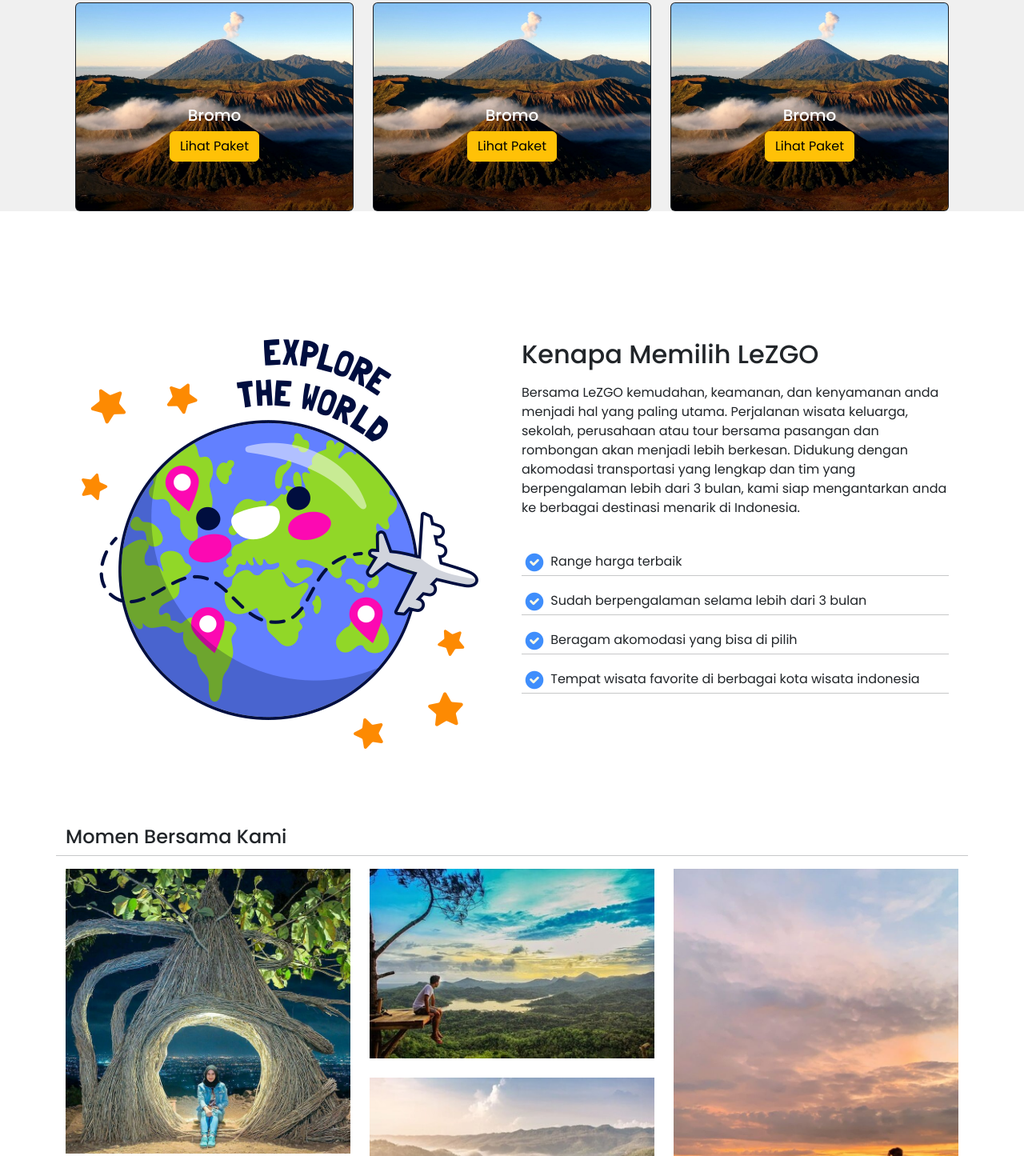
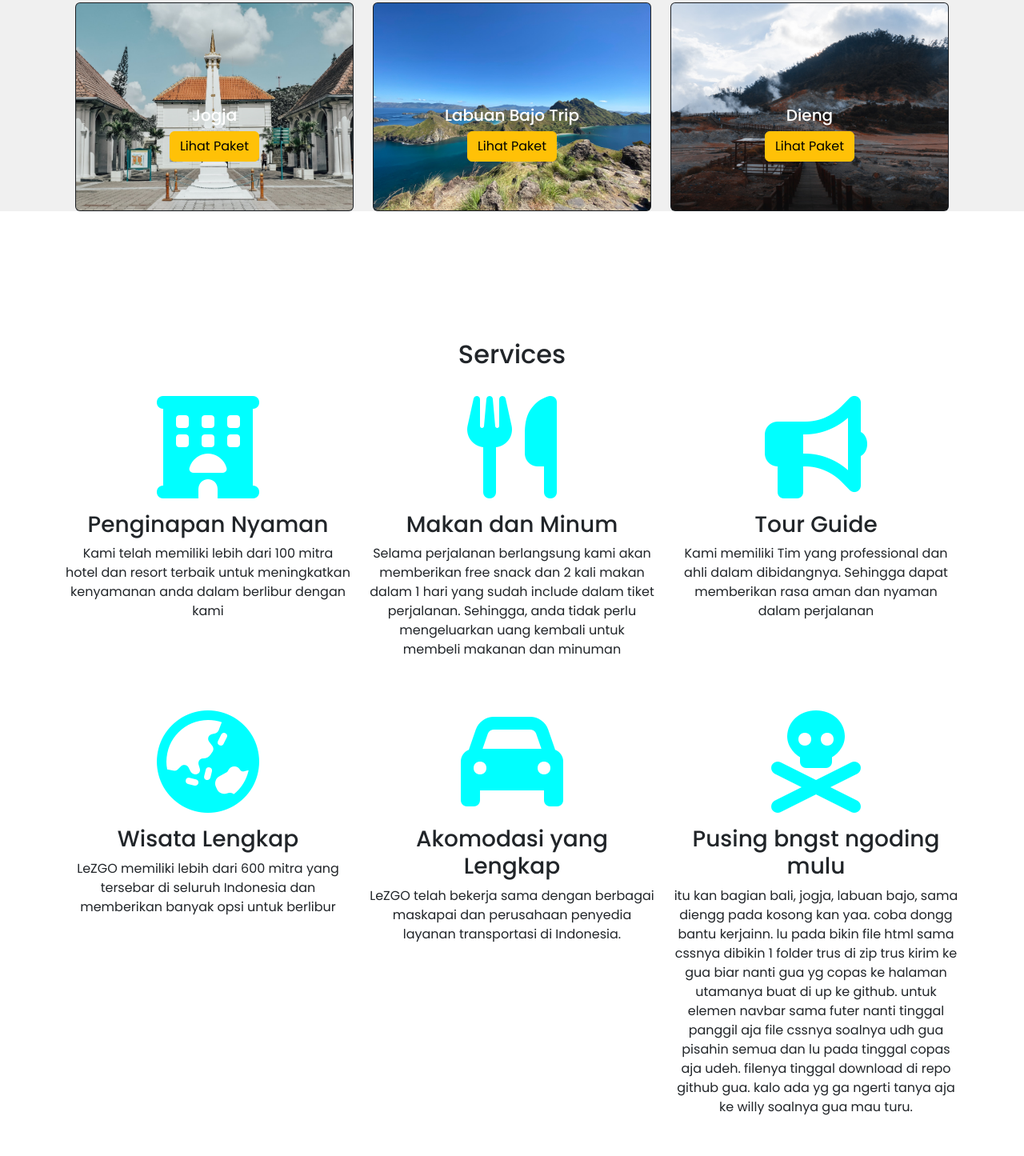
Before and after one commit to Xenopartyyy/IMK_PROJECT, a plain HTML site: page header.html in a window 1280 px wide. Shown: the part 1037-2482 px from the top of the page at 80% size. Drawn offline with nearby package versions, Linux system fonts and the light colour scheme; a script that the page names is missing.

Commit message:
berubah banyak

```diff
--- a/header.html
+++ b/header.html
@@ -1,25 +1,28 @@
 <!DOCTYPE html>
-<html lang="en" dir="ltr">
+<html lang="en">
   <head>
     <meta charset="utf-8" />
-    <meta name="viewport" content="width=device-width, initial-scale=1" />
-    <!-- bootstrap icon -->
+    <meta http-equiv="X-UA-Compatible" content="IE=edge" />
+    <meta name="viewport" content="width=device-width, initial-scale=1.0" />
+    <!-- icon -->
     <link rel="stylesheet" href="https://cdn.jsdelivr.net/npm/bootstrap-icons@1.10.2/font/bootstrap-icons.css">
 
     <!-- css -->
     <link rel="stylesheet" href="style.css" />
+    <!-- icon -->
+    <script src="https://kit.fontawesome.com/1e719314bf.js" crossorigin="anonymous"></script>
+
     <!-- Bootstrap -->
     <link href="https://cdn.jsdelivr.net/npm/bootstrap@5.2.2/dist/css/bootstrap.min.css" rel="stylesheet" integrity="sha384-Zenh87qX5JnK2Jl0vWa8Ck2rdkQ2Bzep5IDxbcnCeuOxjzrPF/et3URy9Bv1WTRi" crossorigin="anonymous" />
-    <link rel="stylesheet" href="bs/css/bootstrap.min.css" />
 
     <!-- AOS -->
     <link rel="stylesheet" href="https://unpkg.com/aos@next/dist/aos.css" />
 
-    <!-- Icon -->
+    <!-- Font -->
     <link rel="stylesheet" href="https://fonts.googleapis.com/css2?family=Material+Symbols+Outlined:opsz,wght,FILL,GRAD@48,400,0,0" />
 
     <!-- font awesome -->
-    <link href='//maxcdn.bootstrapcdn.com/font-awesome/4.1.0/css/font-awesome.min.css' id='fontawesome' rel='stylesheet' type='text/css'/>
+    <!-- <link href='//maxcdn.bootstrapcdn.com/font-awesome/4.1.0/css/font-awesome.min.css' id='fontawesome' rel='stylesheet' type='text/css'/> -->
     <!-- icon -->
     <link rel="icon" href="pesawat.png">
     <title>LeZGO</title>
@@ -125,27 +128,27 @@
                <div class="row row-cols-1 row-cols-lg-3 g-4">
                   <div class="col">
                      <div class="card text-bg-dark">
-                        <img src="bromo/images-bromo/bromo1-4-3.jpg" class="card-img" alt="...">
+                        <img src="jogja/jogja1.jpg" class="card-img" alt="...">
                         <div class="card-img-overlay">
-                          <h5 class="card-title">Bromo</h5>
+                          <h5 class="card-title">Jogja</h5>
                           <a class="btn btn-warning" href="bromo.html" role="button">Lihat Paket</a>
                         </div>
                       </div>
                   </div>
                   <div class="col">
                      <div class="card text-bg-dark">
-                        <img src="bromo/images-bromo/bromo1-4-3.jpg" class="card-img" alt="...">
+                        <img src="labuan-bajo/bajo1.jpg" class="card-img" alt="...">
                         <div class="card-img-overlay">
-                          <h5 class="card-title">Bromo</h5>
+                          <h5 class="card-title">Labuan Bajo Trip</h5>
                           <a class="btn btn-warning" href="bromo.html" role="button">Lihat Paket</a>
                         </div>
                       </div>
                   </div>
                   <div class="col">
                      <div class="card text-bg-dark">
-                        <img src="bromo/images-bromo/bromo1-4-3.jpg" class="card-img" alt="...">
+                        <img src="dieng/dieng1.jpg" class="card-img" alt="...">
                         <div class="card-img-overlay">
-                          <h5 class="card-title">Bromo</h5>
+                          <h5 class="card-title">Dieng</h5>
                           <a class="btn btn-warning" href="bromo.html" role="button">Lihat Paket</a>
                         </div>
                       </div>
@@ -154,11 +157,59 @@
             </div>
     </section>
 
+    <!-- Services -->
+    <section id="service">
+      <div class="container">
+        <div class="row text-center mb-4">
+          <div class="col">
+            <h2>Services</h2>
+          </div>
+        </div>
+      </div>
+      <div class="container">
+        <div class="row row-cols-1 row-cols-lg-3 g-4 mb-5 text-center">
+          <div class="col">
+            <i class="fa-solid fa-hotel fa-8x mb-3"></i>
+            <h3>Penginapan Nyaman</h3>
+            <p>Kami telah memiliki lebih dari 100 mitra hotel dan resort terbaik untuk meningkatkan kenyamanan anda dalam berlibur dengan kami</p>
+          </div>
+          <div class="col">
+            <i class="fa-solid fa-utensils fa-8x mb-3"></i>
+            <h3>Makan dan Minum</h3>
+            <p>Selama perjalanan berlangsung kami akan memberikan free snack dan 2 kali makan dalam 1 hari yang sudah include dalam tiket perjalanan. Sehingga, anda tidak perlu mengeluarkan uang kembali untuk membeli makanan dan minuman</p>
+          </div>
+          <div class="col">
+            <i class="fa-solid fa-bullhorn fa-8x mb-3"></i>
+            <h3>Tour Guide</h3>
+            <p>Kami memiliki Tim yang professional dan ahli dalam dibidangnya. Sehingga dapat memberikan rasa aman dan nyaman dalam perjalanan</p>
+          </div>
+        </div>
+        <div class="row row-cols-1 row-cols-lg-3 g-4 mb-3 text-center">
+          <div class="col">
+            <i class="fa-solid fa-earth-asia fa-8x mb-3"></i>
+            <h3>Wisata Lengkap</h3>
+            <p>LeZGO memiliki lebih dari 600 mitra yang tersebar di seluruh Indonesia dan memberikan banyak opsi untuk berlibur</p>
+          </div>
+          <div class="col">
+            <i class="fa-solid fa-car fa-8x mb-3"></i>
+            <h3>Akomodasi yang Lengkap</h3>
+            <p>LeZGO telah bekerja sama dengan berbagai maskapai dan perusahaan penyedia layanan transportasi di Indonesia.</p>
+          </div>
+          <div class="col">
+            <i class="fa-solid fa-skull-crossbones fa-8x mb-3"></i>
+            <h3>Pusing bngst ngoding mulu</h3>
+            <p>itu kan bagian bali, jogja, labuan bajo, sama diengg pada kosong kan yaa. coba dongg bantu kerjainn. lu pada bikin file html sama cssnya dibikin 1 folder trus di zip trus kirim ke gua biar nanti gua yg copas ke halaman utamanya buat di up ke github. untuk elemen navbar sama futer nanti tinggal panggil aja file cssnya soalnya udh gua pisahin semua dan lu pada tinggal copas aja udeh. filenya tinggal download di repo github gua. kalo ada yg ga ngerti tanya aja ke willy soalnya gua mau turu.</p>
+          </div>
+        </div>
+      </div>
+    </section>
+    <!-- Services -->
+
     <!-- about us -->
  <section id="about-us">
   <div class="container text-center">
     <div class="container text-start">
-      <div class="row row-cols-1 row-cols-lg-2 g-4 mb-5">
+      <div class="row row-cols-1 row-cols-lg-2 g-4 mb-5 mt-5">
         <div class="col">
           <img src="images/travel1.png" class="img-fluid">
         </div>
@@ -264,11 +315,11 @@
             Destinasi Favorite
           </button>
           <button class="btn btn-primary" type="button" data-bs-toggle="collapse" data-bs-target="#hotel" aria-expanded="true" aria-controls="hotel">
-            <i class="bi bi-pin-map"></i>
+            <i class="fa-solid fa-bed"></i>
             Hotel/Resort
           </button>
           <button class="btn btn-primary" type="button" data-bs-toggle="collapse" data-bs-target="#objek-wisata" aria-expanded="true" aria-controls="objek-wisata">
-            <i class="bi bi-umbrella-fill"></i>
+            <i class="fa-solid fa-umbrella-beach"></i>
             Objek Wisata
           </button>
         </div>
@@ -440,14 +491,14 @@
             <h2 class="nav__title">Sosial Media</h2>
 
             <ul class="nav__ul">
-               <li>
-                 <a href="https://www.instagram.com/nug.satria/">Instagram</a>
-               </li>
+              <li>
+                <a href="https://www.instagram.com/nug.satria/"><i class="bi bi-instagram"></i></a>
 
-               <li>
-                <a href="#">Website</a>
-               </li>
-            </ul>
+                 <a href="https://nuggsatriaa.github.io/kelompok_imk/header.html"><i class="bi bi-browser-chrome"></i></a>
+
+                 <a href="#"><i class="bi bi-whatsapp"></i></a>
+              </li>
+           </ul>
          </li>
 
          <li class="nav__item">
@@ -483,9 +534,9 @@
     <!-- script -->
     <script src="index.js"></script>
     <!-- bs -->
-    <script src="bs/js/bootstrap.min.js"></script>
     <script src="https://cdn.jsdelivr.net/npm/bootstrap@5.2.2/dist/js/bootstrap.bundle.min.js" integrity="sha384-OERcA2EqjJCMA+/3y+gxIOqMEjwtxJY7qPCqsdltbNJuaOe923+mo//f6V8Qbsw3" crossorigin="anonymous"></script>
 
+    <!-- aos -->
     <script src="https://unpkg.com/aos@next/dist/aos.js"></script>
     <script>
       AOS.init();
--- a/navbar.css
+++ b/navbar.css
@@ -1,3 +1,10 @@
+@import url("https://fonts.googleapis.com/css?family=Poppins:400,500,600,700&display=swap");
+* {
+  margin: 0;
+  padding: 0;
+  box-sizing: border-box;
+  font-family: "Poppins", sans-serif;
+}
 nav {
   display: flex;
   background-color: #29ccd8;
--- a/style.css
+++ b/style.css
@@ -140,3 +140,6 @@ body {
   width: 2em;
   letter-spacing: 3px;
 }
+#service .fa-solid {
+  color: aqua;
+}
```
Also changed, not shown: bromo.html (+75 -2 lines), dieng/dieng1.jpg (added), jogja/jogja1.jpg (added), labuan-bajo/bajo1.jpg (added).
